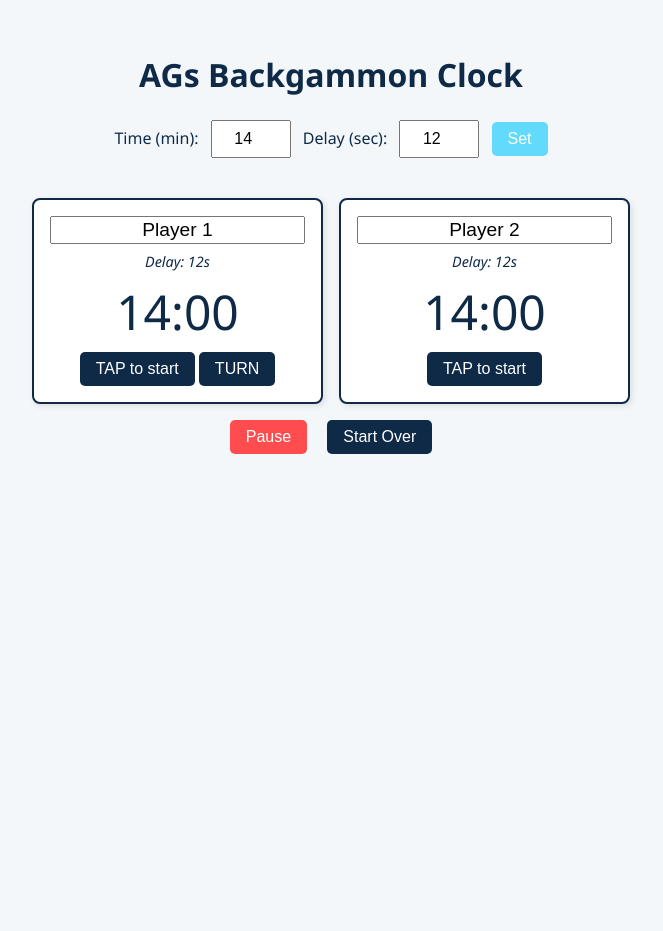
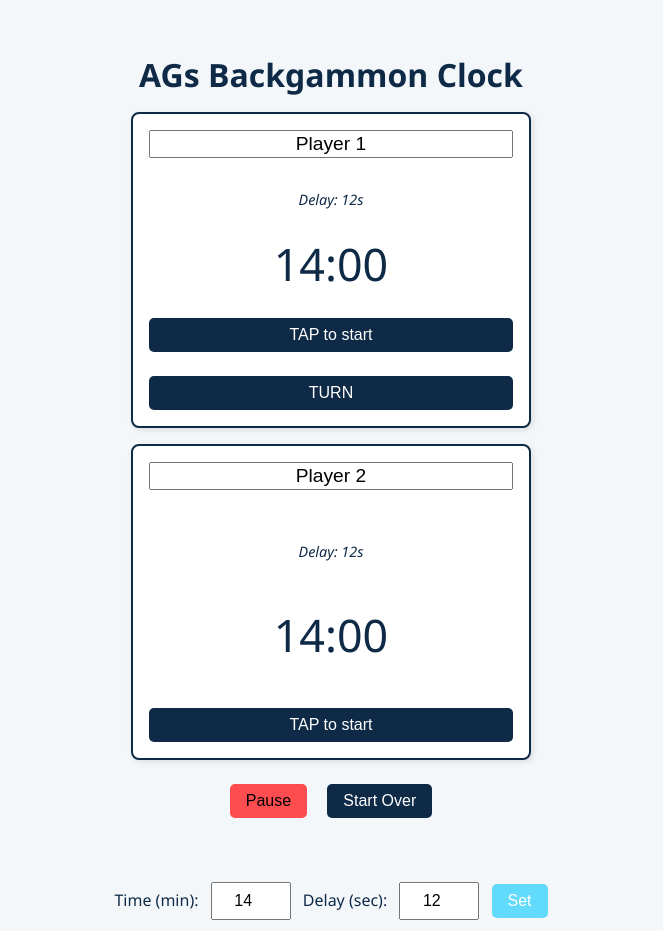
Before and after one commit to m4u2/AGsBackgammonClock, a plain HTML site: page index.html in a window 1280 px wide. Shown: the whole page, without its empty margins (309-972 px from the left). Before the commit the page ends 800 px from the top, so only its background shows below. Drawn offline with Linux system fonts and the light colour scheme.

Commit message:
Add files via upload
Version 7. Functional, but not perfect.

```diff
--- a/index.html
+++ b/index.html
@@ -1,5 +1,3 @@
-<!-- AGs Backgammon Clock - Refined Version -->
-<!-- Scroll up in chat for earlier enhancements: styling, behavior, dynamic controls -->
 <!DOCTYPE html>
 <html lang="en">
 <head>
@@ -11,8 +9,10 @@
       --primary: #0e2a47;
       --accent: #61dafb;
       --danger: #ff4d4f;
+      --active-bg: #d6f5d6;
       --font: 'Segoe UI', sans-serif;
     }
+
     body {
       margin: 0;
       font-family: var(--font);
@@ -23,13 +23,102 @@
       align-items: center;
       padding: 2rem;
     }
+
     h1 {
       font-size: 2rem;
       margin-bottom: 1rem;
     }
+
+    .clock {
+      display: flex;
+      flex-direction: column;
+      gap: 1rem;
+      width: 100%;
+      max-width: 400px;
+    }
+
+    .player {
+      border: 2px solid var(--primary);
+      border-radius: 8px;
+      padding: 1rem;
+      text-align: center;
+      background-color: white;
+      box-shadow: 2px 2px 6px rgba(0,0,0,0.1);
+      min-height: 280px;
+      display: flex;
+      flex-direction: column;
+      justify-content: space-between;
+    }
+
+    .active {
+      background-color: var(--active-bg);
+    }
+
+    .rotated {
+      transform: rotate(180deg);
+    }
+
+    .player input {
+      font-size: 1.2rem;
+      text-align: center;
+      margin-bottom: 0.5rem;
+    }
+
+    .delay-display {
+      font-size: 0.9rem;
+      font-style: italic;
+    }
+
+    .bold-delay {
+      font-weight: bold;
+    }
+
+    .countdown-time {
+      font-size: 2.8rem;
+      font-weight: normal;
+      transition: font-weight 0.3s ease;
+    }
+
+    .bold-time {
+      font-weight: bold;
+    }
+
+    .player button {
+      background-color: var(--primary);
+      color: white;
+      border: none;
+      padding: 0.5rem 1rem;
+      font-size: 1rem;
+      border-radius: 5px;
+      cursor: pointer;
+    }
+
+    .controls {
+      margin: 1rem 0;
+    }
+
+    .controls button {
+      margin: 0.5rem;
+      padding: 0.5rem 1rem;
+      font-size: 1rem;
+      border: none;
+      border-radius: 5px;
+      cursor: pointer;
+    }
+
+    #pauseBtn {
+      background-color: var(--danger);
+    }
+
+    #resetBtn {
+      background-color: var(--primary);
+      color: white;
+    }
+
     .settings {
-      margin-bottom: 1rem;
+      margin-top: 2rem;
     }
+
     .settings input {
       padding: 0.5rem;
       margin: 0.5rem;
@@ -37,6 +126,7 @@
       width: 60px;
       text-align: center;
     }
+
     .settings button {
       background-color: var(--accent);
       color: white;
@@ -46,87 +136,13 @@
       border-radius: 5px;
       cursor: pointer;
     }
-    .clock {
-      display: flex;
-      flex-wrap: wrap;
-      justify-content: center;
-      margin-top: 1rem;
-      gap: 1rem;
-    }
-    .player {
-      flex: 1 1 250px;
-      border: 2px solid var(--primary);
-      border-radius: 8px;
-      padding: 1rem;
-      text-align: center;
-      background-color: white;
-      box-shadow: 2px 2px 6px rgba(0,0,0,0.1);
-      transition: transform 0.3s ease;
-    }
-    .rotated {
-      transform: rotate(180deg);
-    }
-    .player input {
-      font-size: 1.2rem;
-      text-align: center;
-      margin-bottom: 0.5rem;
-    }
-    .delay-display {
-      font-size: 0.9rem;
-      font-style: italic;
-      margin-bottom: 0.5rem;
-    }
-    .bold-delay {
-      font-weight: bold;
-    }
-    .countdown-time {
-      font-size: 3rem;
-      font-weight: normal;
-      transition: font-weight 0.3s ease;
-    }
-    .bold-time {
-      font-weight: bold;
-    }
-    .player button {
-      background-color: var(--primary);
-      color: white;
-      border: none;
-      padding: 0.5rem 1rem;
-      font-size: 1rem;
-      border-radius: 5px;
-      cursor: pointer;
-      margin-top: 0.5rem;
-    }
-    .controls button {
-      margin: 1rem 0.5rem;
-      padding: 0.5rem 1rem;
-      font-size: 1rem;
-      border: none;
-      border-radius: 5px;
-      cursor: pointer;
-    }
-    #pauseBtn {
-      background-color: var(--danger);
-      color: white;
-    }
-    #resetBtn {
-      background-color: var(--primary);
-      color: white;
-    }
   </style>
 </head>
 <body>
 
   <h1>AGs Backgammon Clock</h1>
 
-  <div class="settings" id="settingsPanel">
-    Time (min): <input type="number" id="mainTime" value="14" />
-    Delay (sec): <input type="number" id="delayTime" value="12" />
-    <button onclick="initializeClock()">Set</button>
-  </div>
-
   <div class="clock">
-    <!-- Player 1 -->
     <div class="player" id="player1">
       <input type="text" id="name1" value="Player 1" />
       <div class="delay-display" id="delay1">Delay: 12s</div>
@@ -134,8 +150,6 @@
       <button id="startBtn1" onclick="switchTurn(1)">TAP to start</button>
       <button onclick="rotatePlayer()">TURN</button>
     </div>
-
-    <!-- Player 2 -->
     <div class="player" id="player2">
       <input type="text" id="name2" value="Player 2" />
       <div class="delay-display" id="delay2">Delay: 12s</div>
@@ -149,10 +163,16 @@
     <button id="resetBtn" onclick="initializeClock()">Start Over</button>
   </div>
 
+  <div class="settings" id="settingsPanel">
+    Time (min): <input type="number" id="mainTime" value="14" />
+    Delay (sec): <input type="number" id="delayTime" value="12" />
+    <button onclick="initializeClock()">Set</button>
+  </div>
+
   <script>
+    let frozenPlayer = null;
     let defaultMinutes = 14;
     let defaultDelay = 12;
-
     let time = [defaultMinutes * 60, defaultMinutes * 60];
     let delay = defaultDelay;
     let currentPlayer = null;
@@ -180,22 +200,21 @@
       const timeElems = [document.getElementById("time1"), document.getElementById("time2")];
       const delayElems = [document.getElementById("delay1"), document.getElementById("delay2")];
       const startBtns = [document.getElementById("startBtn1"), document.getElementById("startBtn2")];
-
-      timeElems[0].textContent = formatTime(time[0]);
-      timeElems[1].textContent = formatTime(time[1]);
+      const frames = [document.getElementById("player1"), document.getElementById("player2")];
 
       for (let i = 0; i < 2; i++) {
-        delayElems[i].textContent = `Delay: ${delayActive && currentPlayer === i ? delayCounter : delay}s`;
+        timeElems[i].textContent = formatTime(time[i]);
+const showActualDelay = (currentPlayer === i && (delayActive || isPaused) && delayCounter > 0);
+delayElems[i].textContent = `Delay: ${showActualDelay ? delayCounter : delay}s`;
         delayElems[i].classList.toggle("bold-delay", delayActive && currentPlayer === i);
         timeElems[i].classList.toggle("bold-time", !delayActive && currentPlayer === i);
-        if (!hasStarted || isPaused || interval === null) {
-          startBtns[i].style.display = "inline-block";
-        } else {
-          startBtns[i].style.display = currentPlayer === i ? "inline-block" : "none";
+        frames[i].classList.toggle("active", currentPlayer === i);
+        startBtns[i].style.display =
+          (!hasStarted || isPaused || interval === null || currentPlayer === i) ? "inline-block" : "none";
       }
-      }
+
       const showControls = !hasStarted || isPaused;
-      document.getElementById("settingsPanel").style.display = (showControls && !interval) ? "block" : "none";
+      document.getElementById("settingsPanel").style.display = (showControls && interval === null) ? "block" : "none";
       document.getElementById("resetBtn").style.display = showControls ? "inline-block" : "none";
     }
 
@@ -203,34 +222,74 @@
   const [mt, dt] = sanitizeInputs();
   defaultMinutes = mt;
   defaultDelay = dt;
+
   time = [mt * 60, mt * 60];
   delay = dt;
+  delayCounter = dt;      // Reset delayCounter
+  delayActive = false;    // Reset delay status
+  currentPlayer = null;   // Clear active player
+  frozenPlayer = null;    // Clear frozen clock
+
   hasStarted = false;
   isPaused = false;
-      stopClock();
-      updateDisplay();
+
+  stopClock();            // Stop any intervals
+  updateDisplay();        // Refresh screen
   document.getElementById("pauseBtn").textContent = "Pause";
 }
 
 function switchTurn(player) {
-      if (isPaused) return;
-      stopClock();
-      currentPlayer = player === 1 ? 1 : 0;
+  const tappedPlayer = player === 1 ? 1 : 0;
+
+  // Case 1: Same player resumes their frozen clock — do not reset delay
+  if (isPaused && frozenPlayer === tappedPlayer) {
+    currentPlayer = tappedPlayer;
+    interval = setInterval(tick, 1000);
+    isPaused = false;
+    frozenPlayer = null;
+    document.getElementById("pauseBtn").textContent = "Pause";
+    updateDisplay();
+    return;
+  }
+
+  // Case 2: Other player resumes — reset frozen player's delay
+  if (isPaused && frozenPlayer !== null && tappedPlayer !== frozenPlayer) {
+    currentPlayer = frozenPlayer;
     delayCounter = delay;
     delayActive = true;
     interval = setInterval(tick, 1000);
     hasStarted = true;
+    isPaused = false;
+    frozenPlayer = null;
+    document.getElementById("pauseBtn").textContent = "Pause";
+    updateDisplay();
+    return;
+  }
+
+  // Case 3: Regular switch — set delay to default
+  stopClock();
+  currentPlayer = tappedPlayer;
+  delayCounter = delay;
+  delayActive = true;
+  interval = setInterval(tick, 1000);
+  hasStarted = true;
+  isPaused = false;
+  frozenPlayer = null;
+  document.getElementById("pauseBtn").textContent = "Pause";
   updateDisplay();
 }
 
     function tick() {
       if (currentPlayer === null) return;
 
-      if (delayActive && delayCounter > 0) {
+if (delayActive) {
+  if (delayCounter > 0) {
     delayCounter--;
+  } else {
+    delayActive = false; // delay stays at 0
+  }
   updateDisplay();
 } else {
-        delayActive = false;
   if (time[currentPlayer] > 0) {
     time[currentPlayer]--;
     updateDisplay();
@@ -244,25 +303,24 @@
 function stopClock() {
   clearInterval(interval);
   interval = null;
-      currentPlayer = null;
+  // Do NOT reset delayActive — we want to preserve it during pause
+  currentPlayer = currentPlayer; // preserve current player
 }
 
 function togglePause() {
-      if (!interval) {
-        currentPlayer = null;
-      }
   if (interval) {
-        stopClock();
+    frozenPlayer = currentPlayer;
+    stopClock(); // Ends interval and clears currentPlayer
     isPaused = true;
     document.getElementById("pauseBtn").textContent = "Resume";
   } else {
     isPaused = false;
     document.getElementById("pauseBtn").textContent = "Pause";
-        // Show Start Over when resuming
     document.getElementById("resetBtn").style.display = "inline-block";
   }
   updateDisplay();
 }
+
 
     function rotatePlayer() {
       document.getElementById("player1").classList.toggle("rotated");
```
Lines whose indentation alone changed are shown as unchanged.
